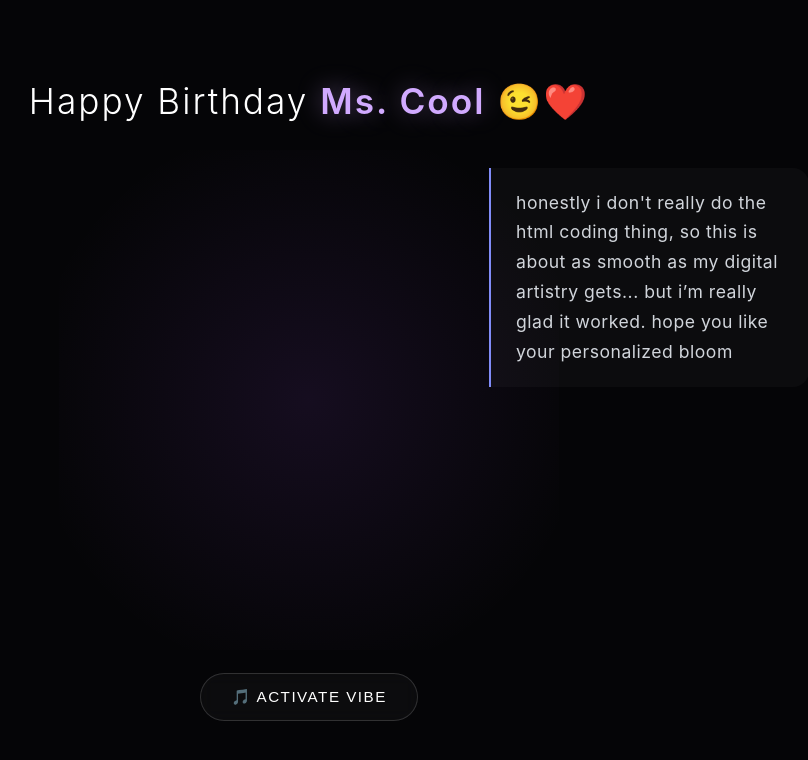
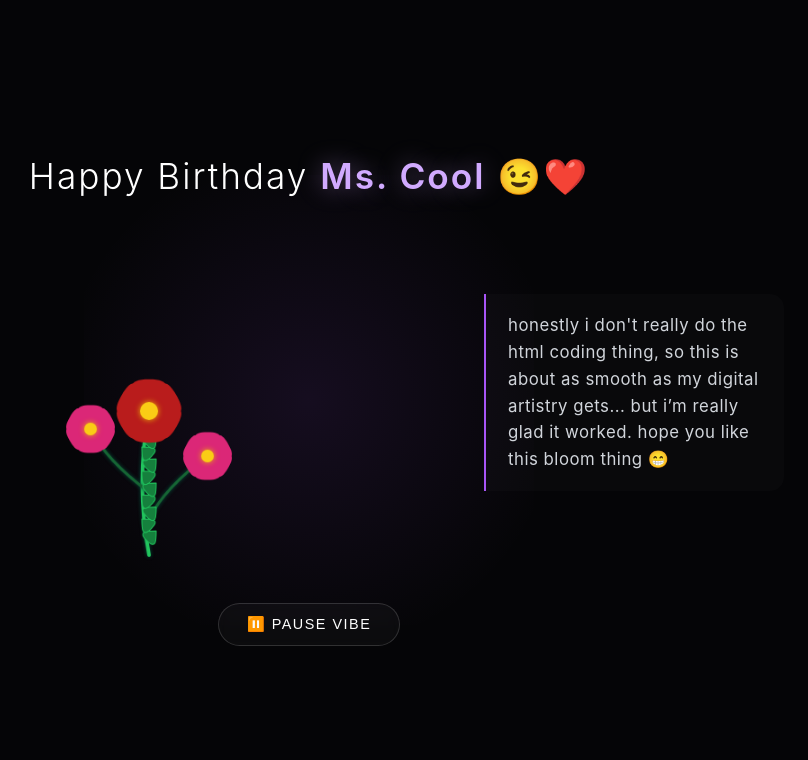
Before and after one commit to sibrangoodman/hbd, a plain HTML site: page index.html in a window 1280 px wide. Both pictures are taken after a click on the button "🎵 ACTIVATE VIBE". Shown: the whole page, without its empty margins (331-1139 px from the left). Drawn offline with Linux system fonts and the light colour scheme.

Commit message:
index.html

```diff
--- a/index.html
+++ b/index.html
@@ -19,16 +19,15 @@
             justify-content: center;
             align-items: center;
             overflow-x: hidden;
-            overflow-y: auto; /* Allows scrolling if needed on small screens */
+            overflow-y: auto;
             color: #ffffff;
-            padding: 10px;
+            padding: 15px;
         }
 
-        /* Dark ambient glow in the background */
         .bg-glow {
             position: absolute;
-            width: 500px;
-            height: 500px;
+            width: 450px;
+            height: 450px;
             background: radial-gradient(circle, rgba(168, 85, 247, 0.1) 0%, rgba(0,0,0,0) 80%);
             top: 50%;
             left: 50%;
@@ -43,9 +42,9 @@
             display: flex;
             flex-direction: column;
             align-items: center;
-            gap: 20px;
+            gap: 15px;
             width: 100%;
-            max-width: 1000px;
+            max-width: 950px;
         }
 
         h1 {
@@ -54,7 +53,6 @@
             letter-spacing: 2px;
             opacity: 0;
             animation: fadeIn 2s ease-in forwards 0.5s;
-            margin-bottom: 5px;
         }
 
         .highlight {
@@ -63,30 +61,27 @@
             text-shadow: 0 0 25px rgba(209, 170, 255, 0.4);
         }
 
-        /* Layout for the botanical scene */
         .botanical-scene {
             display: flex;
             flex-direction: column;
             align-items: center;
             justify-content: center;
-            gap: 15px;
+            gap: 20px;
             width: 100%;
         }
 
-        @media (min-width: 900px) {
+        @media (min-width: 768px) {
             .botanical-scene {
                 flex-direction: row;
-                align-items: flex-start;
+                align-items: center;
                 text-align: left;
             }
         }
 
-        /* Canvas container and scaling for mobile */
         .canvas-area {
             position: relative;
-            width: 100%;
-            max-width: 480px;
-            height: 480px;
+            width: 360px;
+            height: 360px;
             margin: 0 auto;
         }
 
@@ -96,44 +91,41 @@
             display: block;
         }
 
-        /* Sweet, sincere note on the side */
         .sincere-note {
-            max-width: 320px;
-            font-size: 1.1rem;
+            max-width: 300px;
+            font-size: 1.05rem;
             color: #d1d5db;
-            line-height: 1.7;
+            line-height: 1.6;
             letter-spacing: 0.5px;
-            background: rgba(255, 255, 255, 0.03);
-            border-left: 2px solid #818cf8; /* Deep indigo border */
-            padding: 20px 25px;
-            border-radius: 0 16px 16px 0;
+            background: rgba(255, 255, 255, 0.02);
+            border-left: 2px solid #a855f7;
+            padding: 18px 22px;
+            border-radius: 0 14px 14px 0;
             opacity: 0;
-            animation: fadeIn 2s ease-in forwards 3s; /* Delay for flower bloom */
+            animation: fadeIn 2s ease-in forwards 2.5s;
             text-align: left;
-            margin-top: 20px;
         }
 
         .music-btn {
             background: rgba(255, 255, 255, 0.03);
             border: 1px solid rgba(255, 255, 255, 0.15);
-            padding: 14px 30px;
+            padding: 12px 28px;
             color: #fff;
             border-radius: 40px;
             cursor: pointer;
-            font-size: 0.95rem;
+            font-size: 0.9rem;
             letter-spacing: 1.5px;
-            transition: all 0.5s cubic-bezier(0.16, 1, 0.3, 1);
-            margin-top: 25px;
+            transition: all 0.4s cubic-bezier(0.16, 1, 0.3, 1);
+            margin-top: 15px;
             outline: none;
-            backdrop-filter: blur(8px);
-            z-index: 20;
+            backdrop-filter: blur(5px);
         }
 
         .music-btn:hover {
             background: #ffffff;
             color: #050507;
-            box-shadow: 0 0 25px rgba(255, 255, 255, 0.4);
-            transform: translateY(-3px) scale(1.02);
+            box-shadow: 0 0 20px rgba(255, 255, 255, 0.4);
+            transform: translateY(-2px);
         }
 
         @keyframes fadeIn {
@@ -150,11 +142,11 @@
 
         <div class="botanical-scene">
             <div class="canvas-area">
-                <canvas id="botanicalCanvas" width="500" height="500"></canvas>
+                <canvas id="botanicalCanvas" width="400" height="400"></canvas>
             </div>
 
             <div class="sincere-note">
-                honestly i don't really do the html coding thing, so this is about as smooth as my digital artistry gets... but i’m really glad it worked. hope you like your personalized bloom
+                honestly i don't really do the html coding thing, so this is about as smooth as my digital artistry gets... but i’m really glad it worked. hope you like this bloom thing 😁
             </div>
         </div>
 
@@ -169,7 +161,6 @@
         const canvas = document.getElementById('botanicalCanvas');
         const ctx = canvas.getContext('2d');
 
-        // Animation State Management
         let animationStarted = false;
         let botanicalProgress = 0;
         let bloomProgress = 0;
@@ -178,98 +169,90 @@
         function drawBotanicalScene() {
             ctx.clearRect(0, 0, canvas.width, canvas.height);
 
-            // Central starting point (scaled based on progress)
             const centerX = canvas.width / 2;
-            const startY = canvas.height * 0.9;
-            const vineLength = 200 * botanicalProgress;
+            const startY = canvas.height * 0.95;
+            const maxVineLength = 160;
+            const currentVineLength = maxVineLength * botanicalProgress;
 
-            // 1. Draw Main Sprawling Vines/Stems
+            // 1. Draw Stems/Vines
             ctx.shadowColor = '#064e3b';
-            ctx.shadowBlur = 8;
+            ctx.shadowBlur = 4;
 
             // Central main stem
-            drawVine(startX, startY, centerX, startY - vineLength, '#22c55e', 4);
+            drawVine(centerX, startY, centerX, startY - currentVineLength, '#22c55e', 4);
 
-            // Branching vines
+            // Branching side stems
             if (botanicalProgress > 0.4) {
-                const p = (botanicalProgress - 0.4) / 0.6;
-                drawVine(startX, startY - 50, startX + (80 * p), startY - 50 - (100 * p), '#166534', 3);
-                drawVine(startX, startY - 80, startX - (80 * p), startY - 80 - (100 * p), '#166534', 3);
+                const branchP = (botanicalProgress - 0.4) / 0.6;
+                drawVine(centerX, startY - 40, centerX + (65 * branchP), startY - 40 - (70 * branchP), '#166534', 3);
+                drawVine(centerX, startY - 70, centerX - (65 * branchP), startY - 70 - (70 * branchP), '#166534', 3);
             }
-            ctx.shadowBlur = 0; // Reset shadow
+            ctx.shadowBlur = 0;
 
-            // Control overall flow
             if (botanicalProgress < 1) {
-                botanicalProgress += 0.015;
+                botanicalProgress += 0.02;
                 requestAnimationFrame(drawBotanicalScene);
                 return;
             }
 
-            // 2. Draw Leaves
-            drawLeaves(startX, startY, vineLength);
+            // 2. Draw Green Leaves
+            drawLeaves(centerX, startY, maxVineLength);
 
-            // 3. Draw Red/Pink Flower Blooms
-            const maxRadius = 40;
-            const baseFlowerY = startY - vineLength;
+            // 3. Draw Flowers blooming
+            const maxRadius = 35;
+            const mainFlowerY = startY - maxVineLength;
 
-            // Main Central Bloom (Red)
-            drawFlower(startX, baseFlowerY, maxRadius * bloomProgress, '#ef4444', '#b91c1c');
+            // Main Central Flower (Red)
+            drawFlower(centerX, mainFlowerY, maxRadius * bloomProgress, '#ef4444', '#b91c1c');
 
-            // Side Blooms (Pink)
+            // Side Flowers (Pink)
             if (bloomProgress > 0.5) {
                 const sideP = (bloomProgress - 0.5) / 0.5;
-                drawFlower(startX + 80, startY - 150, (maxRadius * 0.7) * sideP, '#f472b6', '#db2777');
-                drawFlower(startX - 80, startY - 180, (maxRadius * 0.7) * sideP, '#f472b6', '#db2777');
+                drawFlower(centerX + 65, startY - 110, (maxRadius * 0.75) * sideP, '#f472b6', '#db2777');
+                drawFlower(centerX - 65, startY - 140, (maxRadius * 0.75) * sideP, '#f472b6', '#db2777');
             }
 
             if (bloomProgress < 1) {
-                bloomProgress += 0.012;
+                bloomProgress += 0.015;
                 requestAnimationFrame(drawBotanicalScene);
                 return;
             }
 
-            // 4. Draw Pistils/Pollen Details
+            // 4. Draw Center Pollen Details
             if (bloomProgress >= 1) {
-                drawFlowerPistil(startX, baseFlowerY, 12 * detailProgress);
-                drawFlowerPistil(startX + 80, startY - 150, 9 * detailProgress);
-                drawFlowerPistil(startX - 80, startY - 180, 9 * detailProgress);
+                drawFlowerPistil(centerX, mainFlowerY, 10 * detailProgress);
+                drawFlowerPistil(centerX + 65, startY - 110, 7 * detailProgress);
+                drawFlowerPistil(centerX - 65, startY - 140, 7 * detailProgress);
 
                 if (detailProgress < 1) {
-                    detailProgress += 0.02;
+                    detailProgress += 0.04;
                     requestAnimationFrame(drawBotanicalScene);
                 }
             }
         }
 
-        // --- Helpler Functions for Drawing ---
-
         function drawVine(x1, y1, x2, y2, color, width) {
             ctx.beginPath();
             ctx.moveTo(x1, y1);
-            // Sprawling curve
-            ctx.quadraticCurveTo((x1 + x2) / 2 - 20, (y1 + y2) / 2, x2, y2);
+            ctx.quadraticCurveTo((x1 + x2) / 2 - 15, (y1 + y2) / 2, x2, y2);
             ctx.strokeStyle = color;
             ctx.lineWidth = width;
             ctx.lineCap = 'round';
             ctx.stroke();
         }
 
-        function drawLeaves(x, y, totalLen) {
-            ctx.fillStyle = '#15803d'; // Rich forest green
-            ctx.strokeStyle = '#22c55e'; // Highlight green
+        function drawLeaves(centerX, startY, totalLen) {
+            ctx.fillStyle = '#15803d';
+            ctx.strokeStyle = '#22c55e';
             ctx.lineWidth = 1;
 
-            for (let i = 2; i < 15; i++) {
-                // Determine leaf position along central vine
-                const ratio = i / 15;
-                const leafY = y - (totalLen * ratio);
-                const leafX = x + (i % 2 === 0 ? 10 : -10) * botanicalProgress;
+            for (let i = 2; i < 12; i++) {
+                const ratio = i / 12;
+                const leafY = startY - (totalLen * ratio);
+                const isRight = i % 2 === 0;
+                const leafX = centerX + (isRight ? 8 : -8);
 
-                if (i % 2 === 0) { // Leaves on right side
-                    drawOrganicLeaf(leafX, leafY, 20 * botanicalProgress, 45);
-                } else { // Leaves on left side
-                    drawOrganicLeaf(leafX, leafY, 20 * botanicalProgress, -45);
-                }
+                drawOrganicLeaf(leafX, leafY, 15, isRight ? 45 : -45);
             }
         }
 
@@ -279,7 +262,6 @@
             ctx.rotate(angle * (Math.PI / 180));
             ctx.beginPath();
             ctx.moveTo(0, 0);
-            // Leaf shape bezier
             ctx.bezierCurveTo(radius/2, radius/2, radius, radius, 0, radius);
             ctx.bezierCurveTo(-radius, radius, -radius/2, radius/2, 0, 0);
             ctx.fill();
@@ -295,36 +277,30 @@
             for (let i = 0; i < petals; i++) {
                 ctx.rotate((Math.PI * 2) / petals);
 
-                let gradient = ctx.createRadialGradient(0, 0, 5, 0, -radius, radius);
+                let gradient = ctx.createRadialGradient(0, 0, 3, 0, -radius, radius);
                 gradient.addColorStop(0, primary);
                 gradient.addColorStop(1, secondary);
 
                 ctx.beginPath();
                 ctx.moveTo(0, 0);
-                // Petal loop
-                ctx.bezierCurveTo(-radius/1.5, -radius/1.5, -radius/1.5, -radius, 0, -radius);
-                ctx.bezierCurveTo(radius/1.5, -radius, radius/1.5, -radius/1.5, 0, 0);
+                ctx.bezierCurveTo(-radius/1.4, -radius/1.4, -radius/1.4, -radius, 0, -radius);
+                ctx.bezierCurveTo(radius/1.4, -radius, radius/1.4, -radius/1.4, 0, 0);
 
                 ctx.fillStyle = gradient;
-                ctx.shadowColor = 'rgba(239, 68, 68, 0.2)';
-                ctx.shadowBlur = 10;
                 ctx.fill();
             }
             ctx.restore();
-            ctx.shadowBlur = 0; // reset shadow
         }
 
         function drawFlowerPistil(x, y, radius) {
             ctx.beginPath();
             ctx.arc(x, y, radius, 0, Math.PI * 2);
-            ctx.fillStyle = '#facc15'; // Golden yellow
+            ctx.fillStyle = '#facc15';
             ctx.shadowColor = '#eab308';
-            ctx.shadowBlur = 10;
+            ctx.shadowBlur = 6;
             ctx.fill();
             ctx.shadowBlur = 0;
         }
-
-        // --- Interaction Control ---
 
         function toggleMusic() {
             const music = document.getElementById('bg-music');
@@ -332,12 +308,11 @@
 
             if (!animationStarted) {
                 animationStarted = true;
-                // Start drawing when user interacts
                 drawBotanicalScene();
             }
 
             if (music.paused) {
-                music.play().catch(err => console.log("Audio requires interaction"));
+                music.play().catch(err => console.log("Audio interaction check"));
                 btn.innerHTML = "⏸️ PAUSE VIBE";
             } else {
                 music.pause();
```
